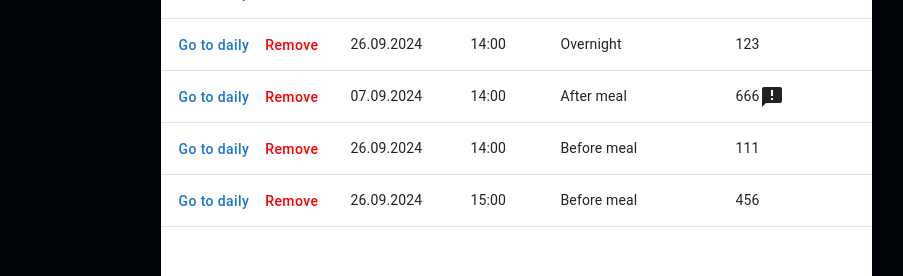
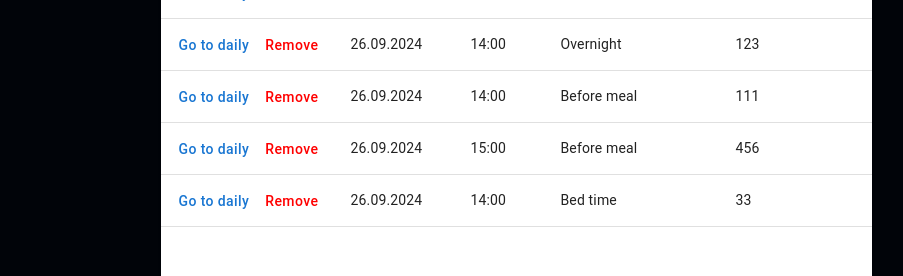
Before and after one commit to Vladislav-096/blood-sugar-monitoring-diary, a React (Vite) app: page / in a window 1280 px wide. Shown: the part 150-426 px from the top of the page, without its empty margins (124-1027 px from the left). Built offline with nearby package versions, Linux system fonts and the light colour scheme; data requests are answered from the project's data file; a web font is replaced by a local one.

Commit message:
feat: implemented functionality to handle errors submiting add and edit measurement. fix: after meal measurement edditing

```diff
--- a/db.json
+++ b/db.json
@@ -15,22 +15,6 @@
       "time": "14:00",
       "typeOfMeasurement": "4",
       "measurement": 123
-    },
-    {
-      "id": "5",
-      "createdAt": 1725742800,
-      "updatedAt": 1727260055,
-      "time": "14:00",
-      "typeOfMeasurement": "2",
-      "measurement": 666,
-      "afterMealMeasurement": {
-        "meal": [
-          {
-            "portion": 111,
-            "dish": "qqq"
-          }
-        ]
-      }
     },
     {
       "id": "6",
@@ -57,68 +41,12 @@
       "measurement": 33
     },
     {
-      "id": "0194a81a-5460-73ca-a969-0c3af845e16c",
-      "createdAt": 1725829200,
-      "updatedAt": 1727260055,
-      "time": "14:00",
-      "typeOfMeasurement": "5",
-      "measurement": 333
-    },
-    {
-      "id": "0194eac0-d847-7369-805a-0e61273984a0",
-      "createdAt": 1739105294,
-      "updatedAt": 1727260055,
-      "time": "14:00",
-      "typeOfMeasurement": "1",
-      "measurement": 123
-    },
-    {
-      "id": "0194eac4-600d-716b-a57f-2c7b04be0f8d",
-      "createdAt": 1739105525,
-      "updatedAt": 1727260055,
-      "time": "14:00",
-      "typeOfMeasurement": "1",
-      "measurement": 123
-    },
-    {
-      "id": "0194eaca-5ac3-75d5-92f2-b28a2d04980b",
-      "createdAt": 1739105895,
-      "updatedAt": 1739206001,
-      "time": "23:33",
+      "id": "019528bf-0b4e-706a-ac90-5eb7b8a5d65d",
+      "createdAt": 1740145328,
+      "updatedAt": 1740145363,
+      "time": "16:42",
       "typeOfMeasurement": "2",
-      "measurement": 666
-    },
-    {
-      "id": "0194ead5-0f83-771e-a4f5-3821af7d5fd9",
-      "createdAt": 1739221200,
-      "updatedAt": 1727260055,
-      "time": "14:00",
-      "typeOfMeasurement": "5",
-      "measurement": 55
-    },
-    {
-      "id": "0194f12b-1e98-7703-be0e-634ec3f0e3cd",
-      "time": "14:00",
-      "createdAt": 1739048400,
-      "updatedAt": 1739212922,
-      "typeOfMeasurement": "1",
-      "measurement": 890
-    },
-    {
-      "id": "0194f12f-c197-7400-adc3-f14c237bc944",
-      "createdAt": 1738443600,
-      "time": "11:11",
-      "updatedAt": 1739213226,
-      "typeOfMeasurement": "1",
-      "measurement": 677
-    },
-    {
-      "id": "0194f15b-6fed-7588-8fac-9f00335e5bcf",
-      "createdAt": 1740171600,
-      "time": "23:23",
-      "updatedAt": 1739216117,
-      "typeOfMeasurement": "5",
-      "measurement": 543
+      "measurement": 987
     }
   ],
   "typesOfMeasuremens": [
--- a/src/app/measurements.ts
+++ b/src/app/measurements.ts
@@ -91,7 +91,7 @@ export const addMeasurement = async (data: MeasurementData) => {
 };
 
 export const editMeasurement = async (data: MeasurementData) => {
-  return fetch(`${API_URL}/measurements/${data.id}`, {
+  return fetch(`${API_URL}/measurement/${data.id}`, {
     method: "PUT",
     headers: { "Content-type": "application/json" },
     body: JSON.stringify(data),
--- /dev/null
+++ b/src/components/CustomErrorAlert/CustomErrorAlert.tsx
@@ -0,0 +1,49 @@
+import { Alert, Snackbar, SnackbarCloseReason } from "@mui/material";
+import { useEffect } from "react";
+import { CheckoutState } from "../../types/types";
+
+interface CustomErrorAlert {
+  title: string;
+  isAlert: boolean;
+  setIsAlert: React.Dispatch<React.SetStateAction<boolean>>;
+  status: CheckoutState;
+}
+
+export const CustomErrorAlert = ({
+  title,
+  isAlert,
+  setIsAlert,
+  status,
+}: CustomErrorAlert) => {
+  const handleClose = (
+    event: React.SyntheticEvent | Event,
+    reason?: SnackbarCloseReason
+  ) => {
+    if (reason === "clickaway") {
+      return;
+    }
+
+    setIsAlert(false);
+  };
+
+  useEffect(() => {
+    if (status === "ERROR") {
+      setIsAlert(true);
+    }
+  }, [status]);
+
+  return (
+    <>
+      <Snackbar
+        open={isAlert}
+        autoHideDuration={2500}
+        onClose={handleClose}
+        anchorOrigin={{ vertical: "top", horizontal: "right" }}
+      >
+        <Alert variant="filled" severity="error">
+          {title}
+        </Alert>
+      </Snackbar>
+    </>
+  );
+};
--- a/src/features/editAfterMealMeasurementModal/EditAfterMealMeasurementModa.tsx
+++ b/src/features/editAfterMealMeasurementModal/EditAfterMealMeasurementModa.tsx
@@ -1,5 +1,5 @@
 import { useEffect, useState } from "react";
-import { useAppDispatch } from "../../app/hooks";
+import { useAppDispatch, useAppSelector } from "../../app/hooks";
 import { FieldName, FormTypes, MeasurementData } from "../../types/types";
 import { Controller, useFieldArray, useForm } from "react-hook-form";
 import { fetchEditMeasurement } from "../shared/slices/measurementsSlice";
@@ -16,6 +16,7 @@ import {
 import { modalContentStyles } from "../../utils/modalContentStyles";
 import styles from "./editAfterMealMeasurementModal.module.scss";
 import { initialAfterMealMeasurement } from "../../constants/constants";
+import { CustomErrorAlert } from "../../components/CustomErrorAlert/CustomErrorAlert";
 
 interface EditAfterMeasurementModal {
   afterMealMeasurement: MeasurementData;
@@ -30,6 +31,8 @@ const testRules = {
   required: "Надо заполнить",
 };
 
+const alertEditMeasurementError = "Failed to edit measurement";
+
 export const EditAfterMeasurementModal = ({
   open,
   handleClose,
@@ -37,6 +40,10 @@ export const EditAfterMeasurementModal = ({
   setAfterMealMeasurement,
 }: EditAfterMeasurementModal) => {
   const dispatch = useAppDispatch();
+  const editMeasurementsErrorStatus = useAppSelector(
+    (state) => state.measurements.checkoutEditMeasurementState
+  );
+  const [isAlert, setIsAlert] = useState<boolean>(false);
   const [measurement, setMeasurement] = useState<string>(" "); // Чтобы визуально не съебывал лэйбл при открытии модалки. Оставлю?
 
   const handlePortionChange = (
@@ -51,7 +58,7 @@ export const EditAfterMeasurementModal = ({
     event: React.ChangeEvent<HTMLInputElement | HTMLTextAreaElement>
   ) => {
     const fieldName = "measurement";
-    formatInputValueToNumbers(event, fieldName);
+    formatInputValueToNumbers(event, fieldName as FieldName);
   };
 
   const formatInputValueToNumbers = (
@@ -93,11 +100,12 @@ export const EditAfterMeasurementModal = ({
     remove();
   };
 
-  const onSubmit = (formData: FormTypes) => {
+  const onSubmit = async (formData: FormTypes) => {
     const data = {
       id: afterMealMeasurement.id,
       createdAt: afterMealMeasurement.createdAt,
       updatedAt: afterMealMeasurement.updatedAt,
+      time: afterMealMeasurement.time,
       typeOfMeasurement: afterMealMeasurement.typeOfMeasurement,
       measurement: Number(formData.measurement),
       ...(formData.afterMealMeasurement.meal.length > 0 && {
@@ -109,9 +117,14 @@ export const EditAfterMeasurementModal = ({
       }),
     };
 
-    console.log("data1", data);
+    const res = await dispatch(fetchEditMeasurement(data));
 
-    dispatch(fetchEditMeasurement(data));
+    if (!res.payload) {
+      // В алерт улетит строка "ERROR", потому что произойдет ререндер. Но что вызывает ререндер,
+      // если тут прерывается выполнение кода?
+      return;
+    }
+
     resetValues();
     handleClose();
   };
@@ -137,6 +150,7 @@ export const EditAfterMeasurementModal = ({
   }, [afterMealMeasurement]);
 
   return (
+    <>
       <Modal
         open={open}
         onClose={() => {
@@ -220,13 +234,14 @@ export const EditAfterMeasurementModal = ({
                             label="Portion (grams)"
                             variant="outlined"
                             error={
-                            errors.afterMealMeasurement?.meal?.[index]?.portion
+                              errors.afterMealMeasurement?.meal?.[index]
+                                ?.portion
                                 ? true
                                 : false
                             }
                             helperText={
-                            errors.afterMealMeasurement?.meal?.[index]?.portion
-                              ?.message
+                              errors.afterMealMeasurement?.meal?.[index]
+                                ?.portion?.message
                             }
                           />
                         )}
@@ -272,5 +287,12 @@ export const EditAfterMeasurementModal = ({
           </Box>
         </Fade>
       </Modal>
+      <CustomErrorAlert
+        title={alertEditMeasurementError}
+        isAlert={isAlert}
+        setIsAlert={setIsAlert}
+        status={editMeasurementsErrorStatus}
+      />
+    </>
   );
 };
--- a/src/features/measurementModal/MeasurementModal.tsx
+++ b/src/features/measurementModal/MeasurementModal.tsx
@@ -33,6 +33,7 @@ import {
   convertTime,
   convertTimestampToDate,
 } from "../../utils/dateTimeConvert";
+import { CustomErrorAlert } from "../../components/CustomErrorAlert/CustomErrorAlert";
 
 interface MeasurementModal {
   open: boolean;
@@ -66,13 +67,21 @@ const dateRules = {
   },
 };
 
+const alertAddMeasurementError = "Failed to add measurement";
+
 export const MeasurementModal = ({ open, handleClose }: MeasurementModal) => {
   const dispatch = useAppDispatch();
-  const [measurementType, setMeasurementType] = useState<string>("");
-  const [measurement, setMeasurement] = useState<string>("");
   const typeOfMeasurementsState = useAppSelector(
     (state) => state.typesOfMeasurements
   );
+  const addMeasurementsErrorStatus = useAppSelector(
+    (state) => state.measurements.checkoutAddMeasurementState
+  );
+
+  const [isAlert, setIsAlert] = useState<boolean>(false);
+  const [measurementType, setMeasurementType] = useState<string>("");
+  const [measurement, setMeasurement] = useState<string>("");
+
   const [createdAt, setCreatedAt] = useState<string>(
     convertTimestampToDate(dayjs().unix())
   ); // YYYY-MM-DD
@@ -177,7 +186,7 @@ export const MeasurementModal = ({ open, handleClose }: MeasurementModal) => {
     remove();
   };
 
-  const onSubmit = (formData: FormTypes) => {
+  const onSubmit = async (formData: FormTypes) => {
     console.log("formData", formData);
     const measurementId = uuidv4();
     // const unixTimestampDate = Math.floor(new Date().getTime() / 1000);
@@ -207,16 +216,27 @@ export const MeasurementModal = ({ open, handleClose }: MeasurementModal) => {
       };
     }
 
-    dispatch(fetchAddMeasurement(data));
+    const res = await dispatch(fetchAddMeasurement(data));
+
+    if (!res.payload) {
+      // В алерт улетит строка "ERROR", потому что произойдет ререндер. Но что вызывает ререндер,
+      // если тут прерывается выполнение кода?
+      return;
+    }
+
     resetValues();
   };
 
   useEffect(() => {
     setValue("createdAt", dayjs().unix());
     setValue("time", dayjs().format("HH:mm"));
+    // if (addMeasurementsErrorStatus === "ERROR") {
+    //   setIsAlert(true);
+    // }
   }, [setValue]);
 
   return (
+    <>
       <Modal
         open={open}
         onClose={() => {
@@ -408,5 +428,12 @@ export const MeasurementModal = ({ open, handleClose }: MeasurementModal) => {
           </Box>
         </Fade>
       </Modal>
+      <CustomErrorAlert
+        title={alertAddMeasurementError}
+        isAlert={isAlert}
+        setIsAlert={setIsAlert}
+        status={addMeasurementsErrorStatus}
+      />
+    </>
   );
 };
--- a/src/features/shared/slices/measurementsSlice.ts
+++ b/src/features/shared/slices/measurementsSlice.ts
@@ -100,6 +100,7 @@ export const measurementsSlice = createSlice({
       }
     );
     builder.addCase(fetchAddMeasurement.rejected, (state, action) => {
+      console.log("fn")
       state.checkoutAddMeasurementState = "ERROR";
       state.errorAddMeasurementsMessage = action.error.message || "";
     });
--- a/src/types/types.ts
+++ b/src/types/types.ts
@@ -47,4 +47,5 @@ export interface FormTypes {
   measurement: string;
   createdAt: string;
   updatedAt: string;
+  time: string;
 }
```
Lines whose indentation alone changed are shown as unchanged.
